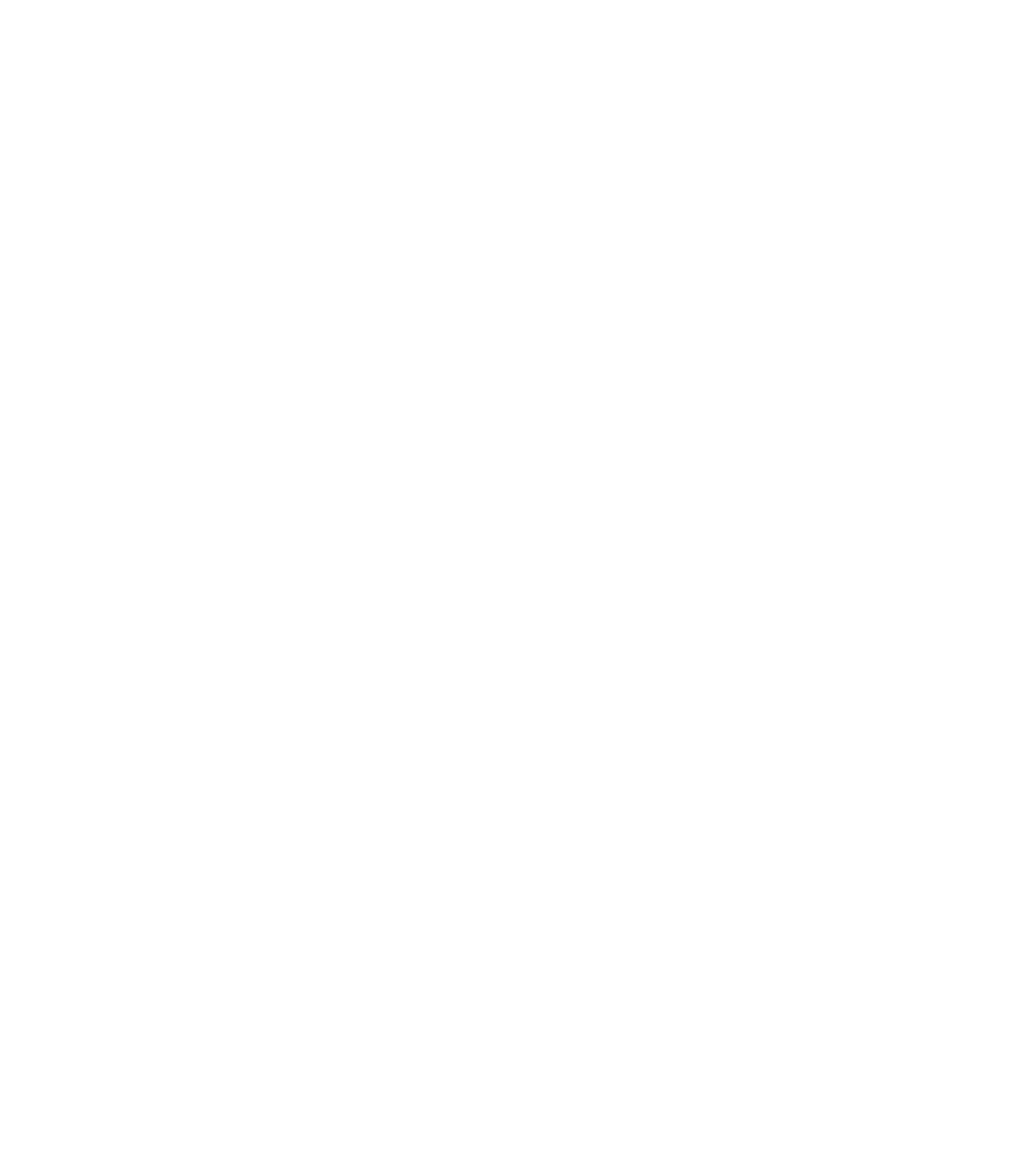
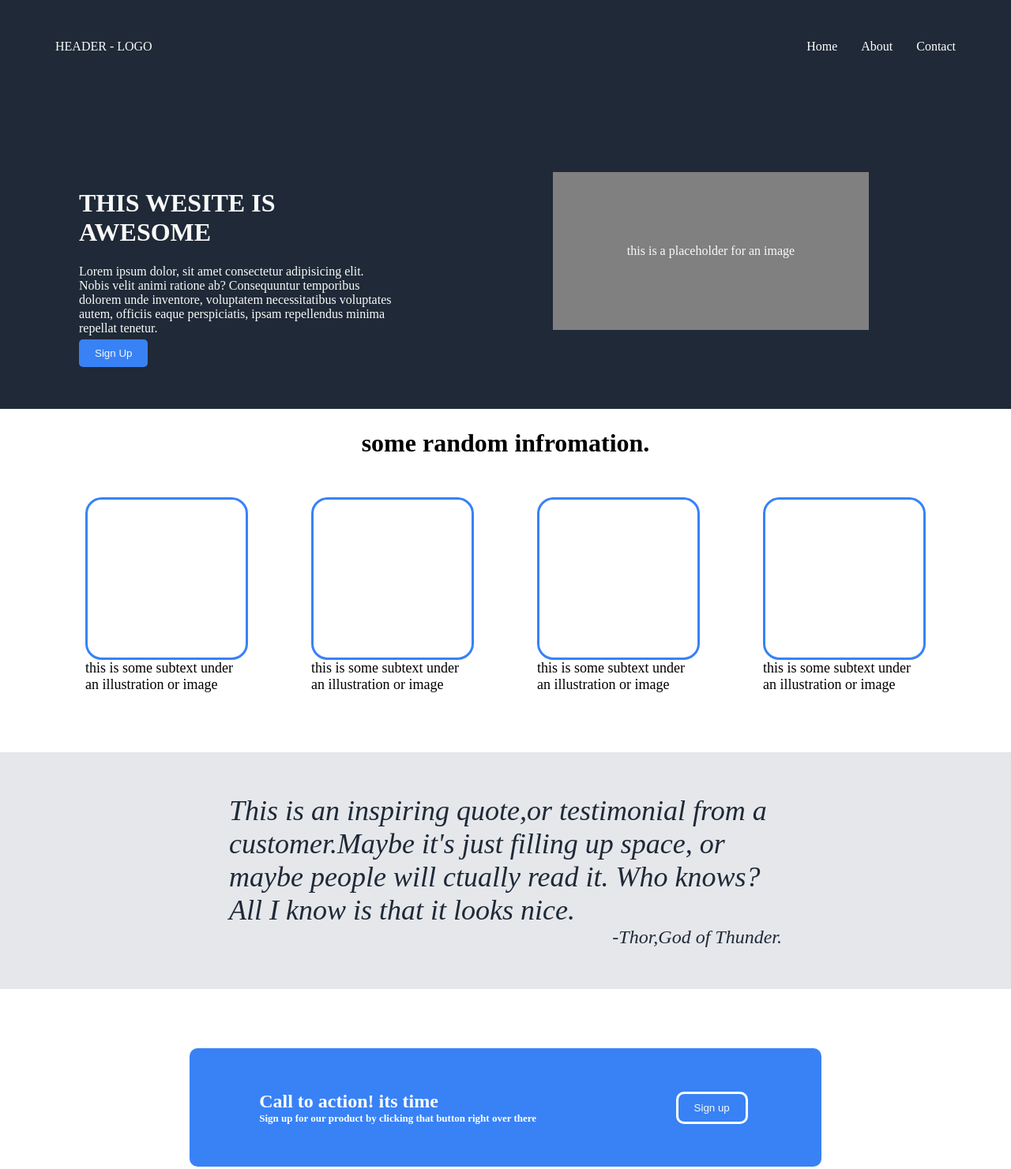
Before and after one commit to teefe/Landing-Page, a plain HTML site: page index.html in a window 1280 px wide. Shown: the top 1481 px of the page at 79% size. Before the commit the page ends 800 px from the top, so only its background shows below. Drawn offline with Linux system fonts and the light colour scheme.

Commit message:
sample Landing page

```diff
--- a/index.html
+++ b/index.html
@@ -11,17 +11,77 @@
     <div class="mainbody">
         <div class="header1">
             <div class="subheader-1">
-
+                <div class="Logo">
+                    HEADER - LOGO
+                </div>
+                <div class="links">
+                    <a href=" ">Home</a>
+                    <a href=" ">About</a>
+                    <a href=" ">Contact</a>
+                </div>
             </div>
-            <div class="">
-            <div>
-
+            <div class=" subheader-2">
+            <div class="insidehead">
+                <h1>THIS WESITE IS AWESOME</h1>
+                Lorem ipsum dolor, sit amet consectetur adipisicing elit. Nobis velit animi ratione ab? Consequuntur temporibus dolorem unde inventore, voluptatem necessitatibus voluptates autem, officiis eaque perspiciatis, ipsam repellendus minima repellat tenetur.
+                <button> Sign Up</button>
             </div>
-            <div>
-
+            <div class="insidehead-2">
+                this is a placeholder for an image
             </div>
         </div>
         </div>
+        <div class="layer-2">
+            <div class="container">
+            some random infromation.
+            </div>
+            <div class="cards">
+                <div class="container">
+                    <div class="card"> </div>
+                    <div class="text">
+                        this is some subtext under an illustration or image
+                    </div>
+                </div>
+                <div class="container">
+                    <div class="card"> </div>
+                    <div class="text">
+                   this is some subtext under an illustration or image
+                   </div>
+                </div>
+                <div class="container">
+                    <div class="card"> </div>
+                    <div class="text">
+                       this is some subtext under an illustration or image
+                       </div>
+                    </div>
+                <div class="container">
+                    <div class="card"> </div>
+                    <div class="text">
+                        this is some subtext under an illustration or image
+                    </div>
+                </div>
+        </div>
     </div>
+    <div class="layer-3">
+        <div class="layer-3-inside-1">
+            This is an inspiring quote,or testimonial from a customer.Maybe it's just filling up space, or maybe people will ctually read it. Who knows? All I know is that it looks nice.
+            <div class="layer-3-inside-2">
+                -Thor,God of Thunder.
+            </div>
+        </div>
+    </div>
+    <div class="layer-4">
+        <div class="card-4">
+            <div class="The-text">
+                <h2>Call to action! its time</h2>
+                <h3>Sign up for our product by clicking that button right over there</h3>
+            </div>
+            <button class="button-2">Sign up</button>
+        </div>
+    </div>
+    </div>
+    <footer>
+        Copyright &copy; The Odin Project 2021
+    </footer>
 </body>
 </html>
--- a/style.css
+++ b/style.css
@@ -1,6 +1,147 @@
+body{
+    padding: 0;
+    margin: 0;
+}
 .header1 {
     background-color: #1F2937;
 }
-.mainbody{
-    background-color: blue;
+.subheader-1 {
+    padding: 50px;
+    display: flex;
+    justify-content: space-between;
 }
+.subheader-2 {
+    display: flex;
+}
+.insidehead{
+    width: 400px;
+    height: 200px;
+    margin: 100px;
+    color: #F9FAF8;
+
+}
+.insidehead-2 {
+    display: flex;
+    align-items: center;
+    justify-content: center;
+    width: 400px;
+    height: 200px;
+    background-color: grey;
+    margin: 100px;
+    color: #F9FAF8;
+}
+a {
+    text-decoration: none;
+color: white;
+}
+.Logo {
+    margin-left: 20px;
+    color: #F9FAF8;
+}
+.links {
+    color: #F9FAF8;
+    display: flex;
+    align-items: center;
+    gap: 30px;
+    margin-right: 20px;
+}
+button {
+    border-radius: 5px;
+    border: none;
+    background-color: #3882F6;
+    color: #F9FAF8;
+    display: flex;
+    margin: 5px;
+    margin-left: 0;
+    padding: 10px;
+    padding-left: 20px;
+    padding-right: 20px;
+}
+h1{
+    color: #F9FAF8;
+}
+.layer-2{
+    display: flex;
+    flex-direction: column;
+    align-items: center;
+}
+.cards{
+    font-size:x-large;
+    display: flex;
+    gap: 30px;
+    justify-content: space-around;
+}
+.card {
+    width: 200px;
+    height: 200px;
+    border: 3px solid #3882F6;
+    border-radius: 10%;
+}
+.container {
+    padding: 25px;
+    font-weight: bolder;
+    font-size: xx-large;
+}
+.text{
+    font-size:large;
+    font-weight: normal;
+    width: 200px;
+    padding-bottom: 50px;
+}
+.layer-3{
+    display: flex;
+    background-color: #e5e7eb;
+    align-items: center;
+    justify-content: center;
+    height: 300px;
+}
+.layer-3-inside-1 {
+    font-style: italic;
+    font-size: 36px;
+    color: #1F2937;
+    width: 700px;
+}
+.layer-3-inside-2 {
+    display: flex;
+    align-items: flex-end;
+    justify-content: flex-end;
+    font-size: x-large;
+
+}
+.layer-4 {
+    background-color:white ;
+    display: flex;
+    align-items: center;
+    justify-content: center;
+    height: 300px;
+}
+.card-4 {
+    display: flex;
+    align-items: center;
+    justify-content: space-around;
+    background-color: #3882F6;
+    color: white;
+    width: 800px;
+    height: 150px;
+    border-radius: 10px;
+
+}
+h2,h3 {
+    padding: 0%;
+    margin: 0%;
+}
+h3 {
+    font-size: small;
+}
+.button-2 {
+    border: 3px solid white;
+    border-radius: 10px;
+}
+footer{
+    display: flex;
+    align-items: center;
+    justify-content: center;
+    background-color: #1F2937;
+    color: white;
+    height: 100px;
+}
```
